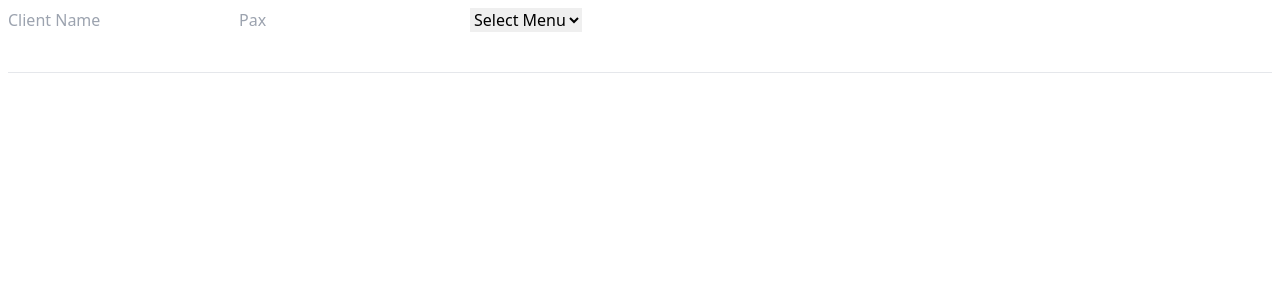
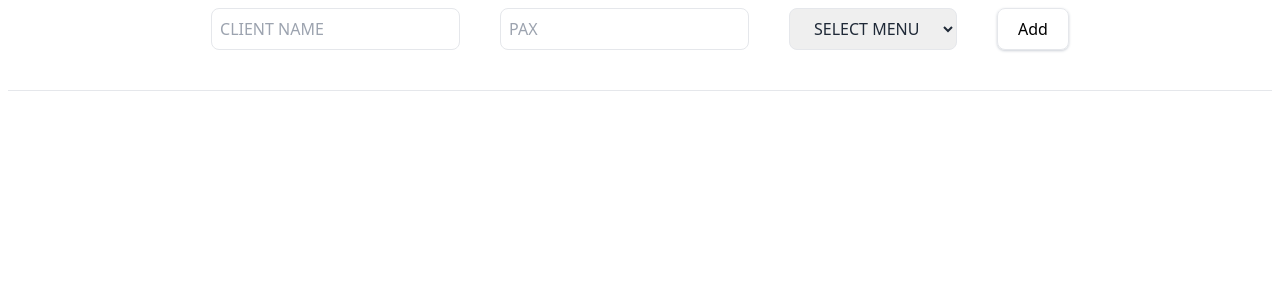
Before and after one commit to PritamMaharjan86/Menu-tracker, a React (Create React App) app in the folder Client/: page / in a window 1280 px wide. Shown: the top 300 px of the page. Built offline with nearby package versions, Linux system fonts and the light colour scheme.

Commit message:
redesign

```diff
--- a/Client/src/components/Input.js
+++ b/Client/src/components/Input.js
@@ -2,11 +2,12 @@ import React from "react";
 
 const Input = ({ form, setForm }) => {
   return (
-    <div>
+    <div className="flex flex-row gap-10 justify-center">
       <input
         type="text"
         placeholder="Client Name"
         value={form.clientName}
+        className="p-2 border rounded-lg text-gray-800 uppercase"
         onChange={(e) => setForm({ ...form, clientName: e.target.value })}
       />
 
@@ -14,11 +15,13 @@ const Input = ({ form, setForm }) => {
         type="number"
         placeholder="Pax"
         value={form.pax}
+        className="p-2 border rounded-lg text-gray-800 uppercase "
         onChange={(e) => setForm({ ...form, pax: Number(e.target.value) })}
       />
 
       <select
         value={form.menuName}
+        className="px-5 py-2  border rounded-lg text-gray-800 uppercase "
         onChange={(e) => setForm({ ...form, menuName: e.target.value })}>
         <option value="">Select Menu</option>
         <option value="A">A</option>
@@ -27,6 +30,10 @@ const Input = ({ form, setForm }) => {
         <option value="D">D</option>
         <option value="E">E</option>
       </select>
+
+      <button className="border rounded-lg shadow shadow-gray-300 px-5 py-2 ">
+        Add
+      </button>
     </div>
   );
 };
--- a/Client/src/components/Menu.js
+++ b/Client/src/components/Menu.js
@@ -2,7 +2,7 @@ const MenuData = {
   A: {
     scone: {
       ratio: 1 / 2.5,
-      serving: "Platter (Large/Small based on qty)",
+      serving: "Platter",
     },
     cream: {
       ratio: 1 / 30,
@@ -20,12 +20,12 @@ const MenuData = {
 
   B: {
     slice: {
-      ratio: 1.8,
-      serving: "pcs",
+      ratio: 1 / 25,
+      serving: "large",
     },
     savoury: {
-      ratio: 1,
-      serving: "Platter",
+      ratio: 1 / 10,
+      serving: "platter",
     },
   },
 
@@ -63,7 +63,7 @@ const MenuData = {
     },
     fruit: {
       ratio: 1 / 25,
-      serving: "pcs / cups",
+      serving: "platter",
     },
   },
 
--- a/Client/src/components/Sandwich.js
+++ b/Client/src/components/Order.js
@@ -1,6 +1,6 @@
 import React from "react";
 
-const Sandwich = ({ clientName, menuName, pax, items }) => {
+const Order = ({ clientName, menuName, pax, items }) => {
   return (
     <div className="mt-10 uppercase">
       <hr />
@@ -15,4 +15,4 @@ const Sandwich = ({ clientName, menuName, pax, items }) => {
   );
 };
 
-export default Sandwich;
+export default Order;
--- a/Client/src/pages/Paperwork.js
+++ b/Client/src/pages/Paperwork.js
@@ -1,6 +1,6 @@
 import React, { useState } from "react";
 import Input from "../components/Input";
-import Sandwich from "../components/Sandwich";
+import Sandwich from "../components/Order";
 import Menu from "../components/Menu";
 
 const Paperwork = () => {
```
